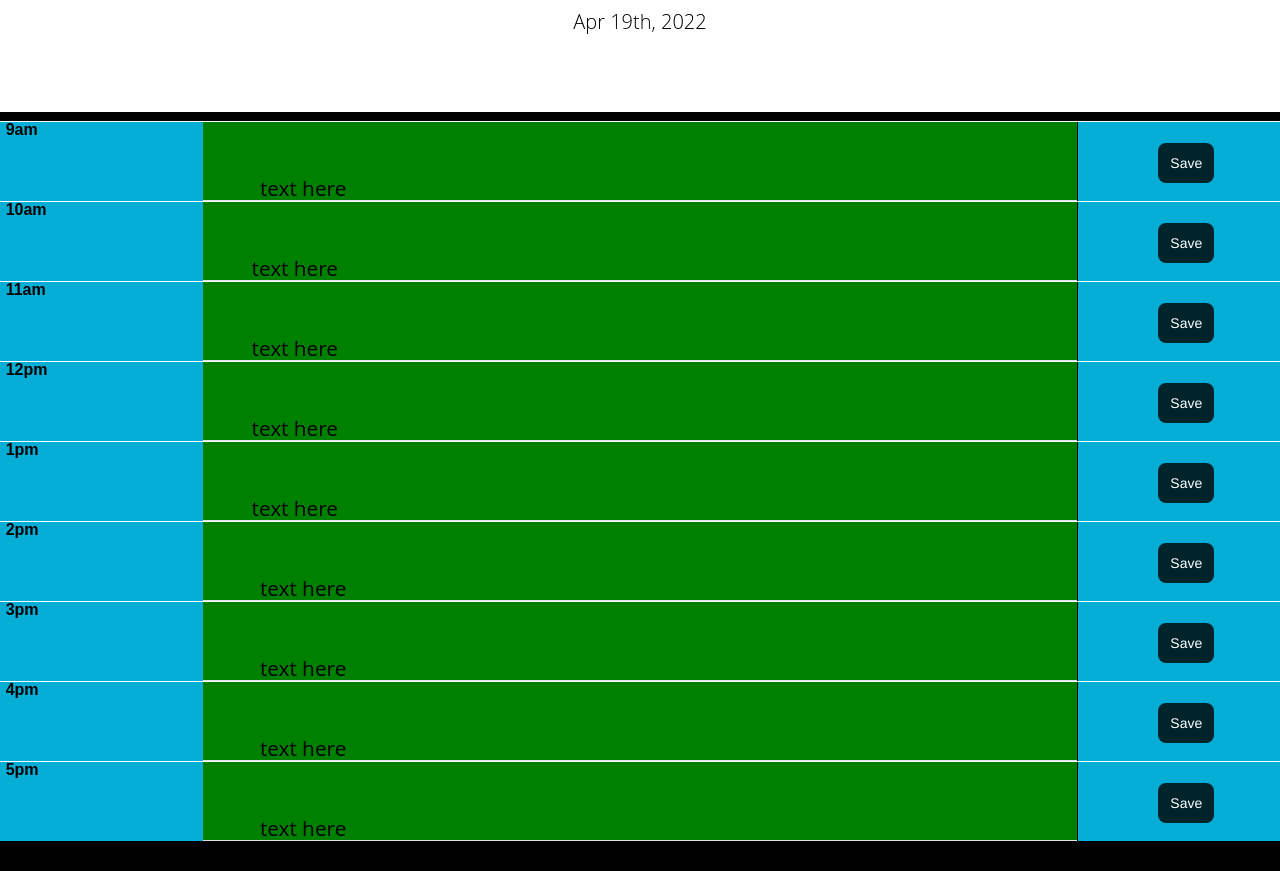
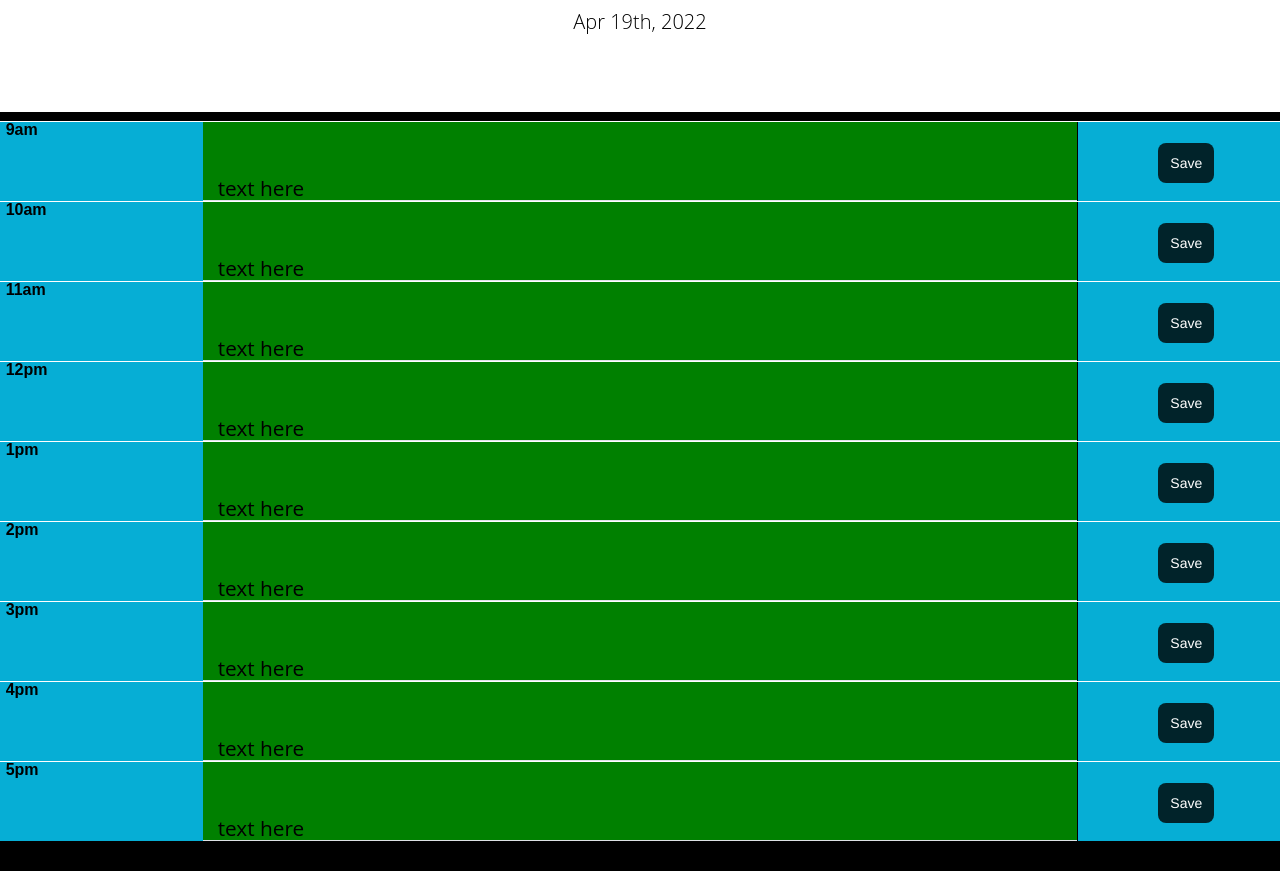
Before and after one commit to Brady1052/Work-Day-Scheduler, a plain HTML site: page index.html in a window 1280 px wide. Shown: the part 182-1053 px from the top of the page. Drawn offline with nearby package versions, Linux system fonts and the light colour scheme.

Commit message:
the "text here" placeholders are all now aligned

```diff
--- a/index.html
+++ b/index.html
@@ -25,7 +25,7 @@
         </div>
 
         <div class="col-8 description backgroundTool border-bottom scheduler">
-          <span for="event" class="textData" id="9amSpan">text here </span>
+          <span for="event" class="textData" id="span9">text here </span>
           <input class="d-none textarea bg-transparent" style="border: none; font-size: 135%; position: relative; top: 25%; right:5%;" type="text" placeholder="Enter task here"></input>
         </div>
         <div class="col-2 saveBtn">
@@ -98,7 +98,7 @@
         </div>
 
         <div class="col-8 description backgroundTool border-bottom scheduler">
-          <span class="textData" id="2pmSpan">text here </span>
+          <span class="textData" id="span2">text here </span>
           <input class="d-none textarea bg-transparent" style="border: none; font-size: 135%; position: relative; top: 25%; right:5%;" type="text" placeholder="Enter task here"></input>
         </div>
         <div class="col-2 saveBtn">
@@ -111,7 +111,7 @@
         </div>
 
         <div class="col-8 description backgroundTool border-bottom scheduler">
-          <span class="textData" id="3pmSpan">text here </span>
+          <span class="textData" id="span3">text here </span>
           <input class="d-none textarea bg-transparent" style="border: none; font-size: 135%; position: relative; top: 25%; right:5%;" type="text" placeholder="Enter task here"></input>
         </div>
         <div class="col-2 saveBtn">
@@ -124,7 +124,7 @@
         </div>
 
         <div class="col-8 description backgroundTool border-bottom scheduler">
-          <span class="textData" id="4pmSpan">text here </span>
+          <span class="textData" id="span4">text here </span>
           <input class="d-none textarea bg-transparent" style="border: none; font-size: 135%; position: relative; top: 25%; right:5%;" type="text" placeholder="Enter task here"></input>
         </div>
         <div class="col-2 saveBtn">
@@ -138,7 +138,7 @@
         </div>
 
         <div class="col-8 description backgroundTool border-bottom scheduler">
-          <span class="textData" id="5pmSpan">text here </span>
+          <span class="textData" id="span5">text here </span>
           <input class="d-none textarea bg-transparent" style="border: none; font-size: 135%; position: relative; top: 25%; right:5%;" type="text" placeholder="Enter task here"></input>
         </div>
         <div class="col-2 saveBtn">
--- a/style.css
+++ b/style.css
@@ -47,6 +47,7 @@ textarea {
   color: black;
   position: relative;
   top: 40px;
+  right: 4%;
   font-size: 130%;
 }
 .jumbotron {
@@ -63,6 +64,36 @@ textarea {
 .time-block {
   text-align: center;
   border-radius: 15px;
+}
+
+#span9 {
+  position: relative;
+  right: 5%;
+}
+
+#span2 {
+  position: relative;
+  right: 5%;
+}
+
+#span3 {
+  position: relative;
+  right: 5%;
+}
+
+#span4 {
+  position: relative;
+  right: 5%;
+}
+
+#span5 {
+  position: relative;
+  right: 5%;
+}
+
+#span3 {
+  position: relative;
+  right: 5%;
 }
 
 .time {
```
